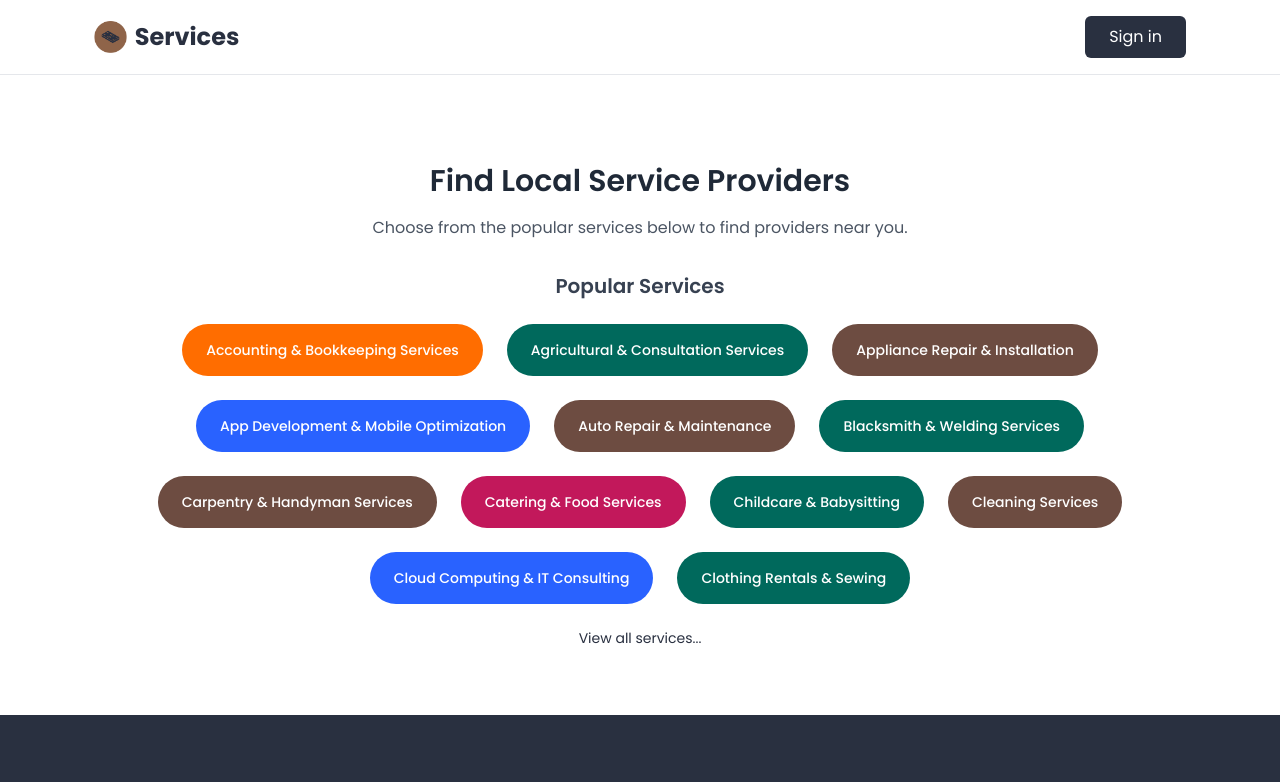
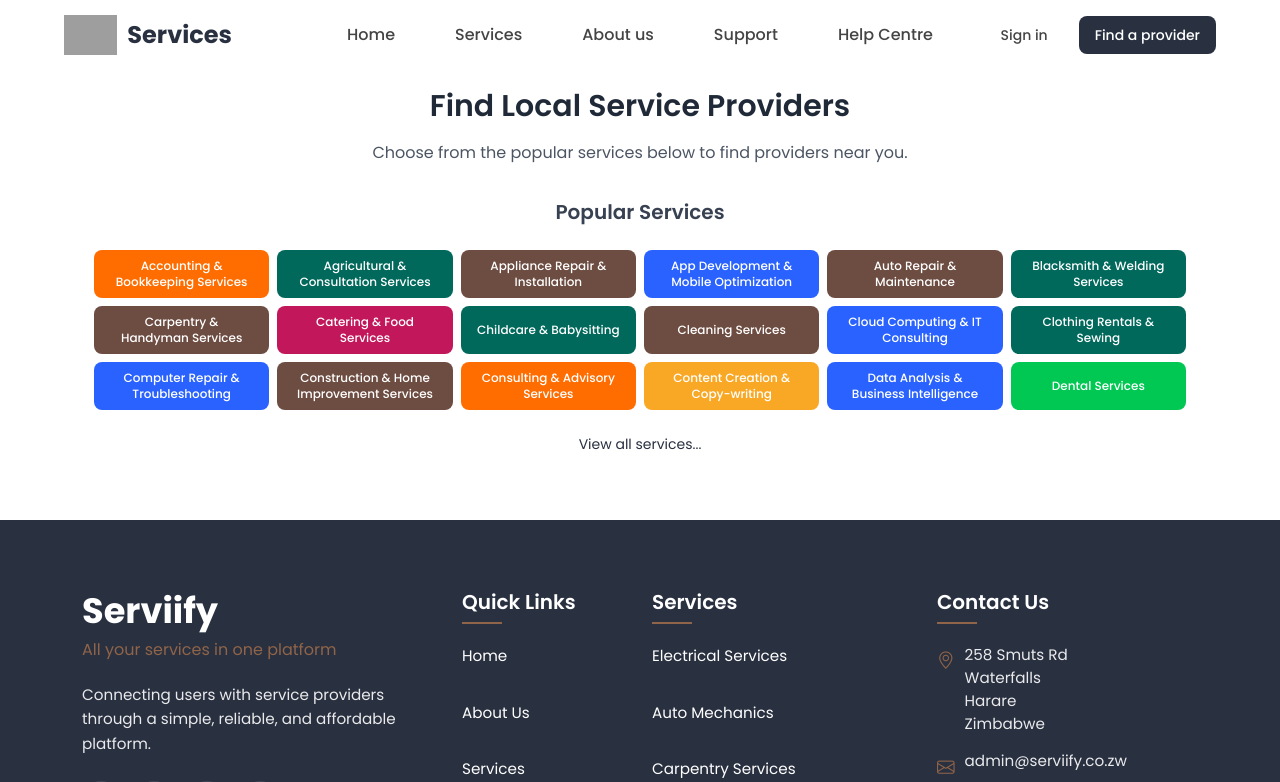
Before and after one commit to Mkayzw/serviify-website, a React (Vite) app: page /services in a window 1280 px wide. Shown: the top 782 px of the page. Built offline with nearby package versions, Linux system fonts and the light colour scheme; grey boxes are pictures that could not be loaded.

Commit message:
services update and profile page update

```diff
--- a/src/components/ServicesPage.tsx
+++ b/src/components/ServicesPage.tsx
@@ -2,8 +2,8 @@ import React, { useState } from "react";
 import { Link } from "react-router-dom";
 import { ApiException } from "@/lib/api/apiException";
 import Footer from "./Footer";
+import Navbar from "./Navbar";
 import { Provider as ProviderData, ProvidersService, ServicesApiResponse } from "@/services/providers.service";
-import logo from '@/assets/logo.png';
 import { User } from 'iconsax-react';
 
 // Color categories for services
@@ -158,8 +158,15 @@ const ServicesPage: React.FC = () => {
   const [providers, setProviders] = useState<ProviderData[]>([]);
   const [loadingSearch, setLoadingSearch] = useState<boolean>(false);
   const [errorSearch, setErrorSearch] = useState<string | null>(null);
-  const [searchPerformed, setSearchPerformed] = useState<boolean>(false); // Track if a search has been run
-  const [showAllServices, setShowAllServices] = useState<boolean>(false); // Toggle for showing all services
+  const [searchPerformed, setSearchPerformed] = useState<boolean>(false);
+  const [showAllServices, setShowAllServices] = useState<boolean>(false);
+  const [showSignup, setShowSignup] = useState<boolean>(false);
+
+
+
+  const setShowHelpCentre = () => {
+
+  };
 
   // API Service Instance
   const providersService = ProvidersService.getInstance();
@@ -253,25 +260,11 @@ const ServicesPage: React.FC = () => {
 
   return (
     <div className="flex flex-col min-h-screen bg-white">
-      <header className="py-3 border-b bg-white sticky top-0 z-10">
-        <div className="container mx-auto px-4">
-          <div className="flex items-center justify-between">
-            <Link
-              to="/"
-              className="flex items-center no-underline"
-            >
-              <img src={logo} alt="Serviify Logo" className="h-8" />
-              <span
-                className="text-2xl font-bold text-[#293040] ml-2"
-              >
-                Services
-              </span>
-            </Link>
-
-            <Link to="/auth?mode=login" className="px-4 py-2 rounded-md bg-[#293040] text-white no-underline hover:bg-opacity-90 whitespace-nowrap">Sign in</Link>
-          </div>
-        </div>
-      </header>
+      <Navbar
+        title="Services"
+        setShowSignup={setShowSignup}
+        setShowHelpCentre={setShowHelpCentre}
+      />
 
       <main className="container mx-auto mt-4 px-4 flex-grow">
 
@@ -283,20 +276,20 @@ const ServicesPage: React.FC = () => {
             </p>
             <div className="mt-8">
               <h3 className="text-xl font-semibold mb-4 text-gray-700">Popular Services</h3>
-              <div className="flex flex-wrap justify-center gap-4 max-w-5xl mx-auto">
-                {(showAllServices ? popularServices : popularServices.slice(0, 12)).map((service, index) => (
+              <div className="grid grid-cols-2 sm:grid-cols-3 md:grid-cols-4 lg:grid-cols-5 xl:grid-cols-6 gap-2 max-w-7xl mx-auto">
+                {(showAllServices ? popularServices : popularServices.slice(0, 18)).map((service, index) => (
                   <button
                     key={index}
                     onClick={() => handleServiceSelect(service)}
                     disabled={loadingSearch}
                     style={{ backgroundColor: getServiceColor(service) }}
-                    className="px-6 py-3 rounded-full text-sm font-medium border-none text-white transition-all hover:shadow-md hover:opacity-90 disabled:opacity-50 disabled:cursor-not-allowed"
+                    className="px-3 py-2 rounded-lg text-xs font-medium border-none text-white transition-all hover:shadow-md hover:opacity-90 disabled:opacity-50 disabled:cursor-not-allowed min-h-[48px] flex items-center justify-center text-center"
                   >
                     {service}
                   </button>
                 ))}
               </div>
-              {!showAllServices && popularServices.length > 12 && (
+              {!showAllServices && popularServices.length > 18 && (
                 <button
                   onClick={() => setShowAllServices(true)}
                   className="mt-6 text-sm text-[#293040] hover:underline"
```
